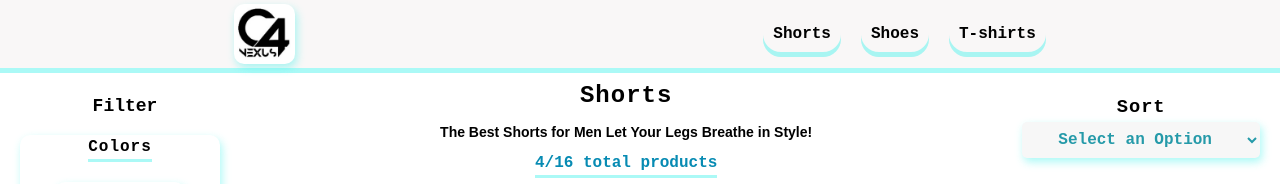
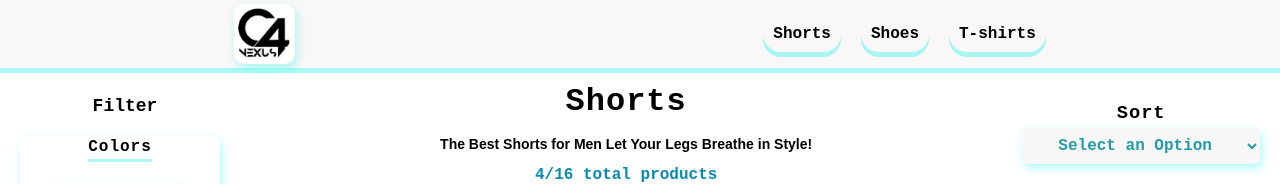
Before and after one commit to ANikolovvv/C4-Nexus, a React (Create React App) app in the folder spa/: page / in a window 1280 px wide. Shown: the top 184 px of the page. Built offline with nearby package versions, Linux system fonts and the light colour scheme.

Commit message:
Update Title.js

```diff
--- a/spa/src/components/UI/Title/Title.js
+++ b/spa/src/components/UI/Title/Title.js
@@ -4,7 +4,7 @@ import styles from "./Title.module.css";
 const Title = ({ category, description, data, stock }) => {
   return (
     <div className={styles.head_box}>
-      <h2 className={styles.head}>{category}</h2>
+      <h1 className={styles.head}>{category}</h1>
       <p className={styles.desc_title}>{description}</p>
       <Counter count={stock.length} total={data.length} />
     </div>
```
